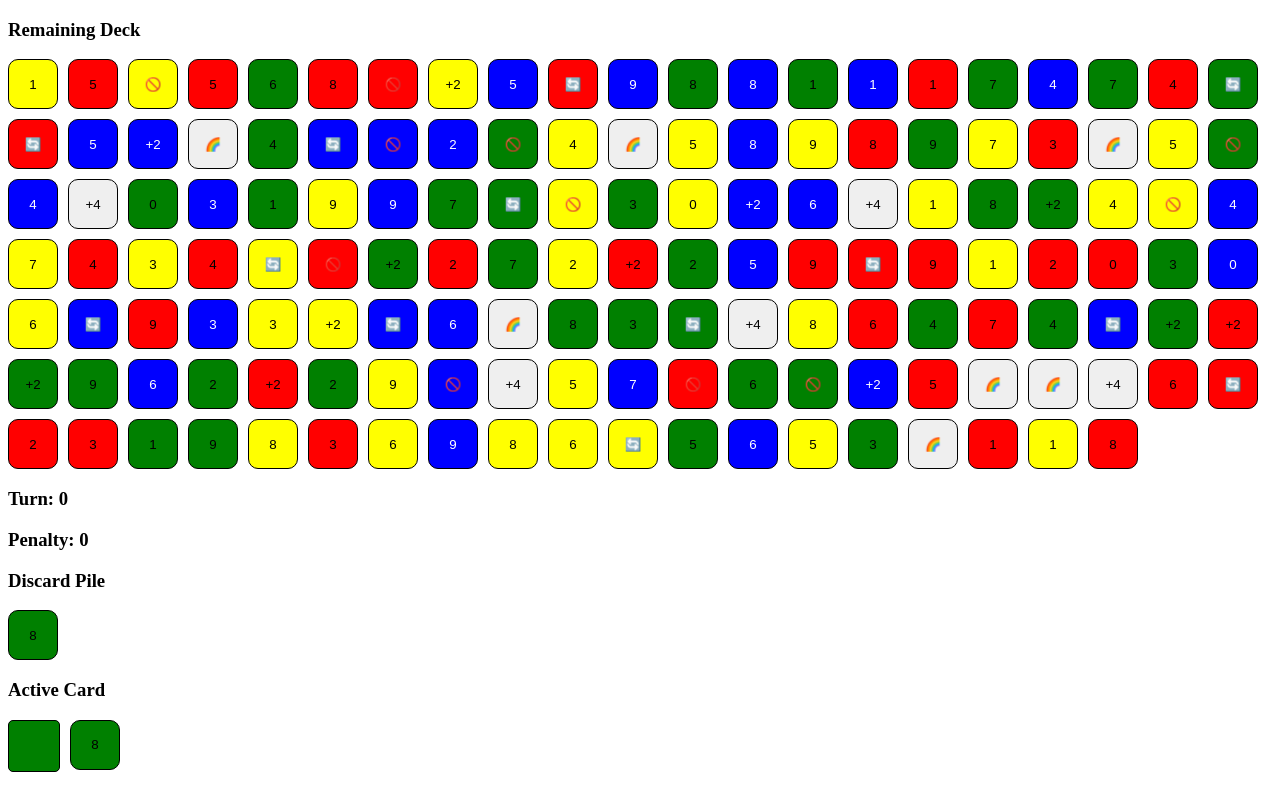
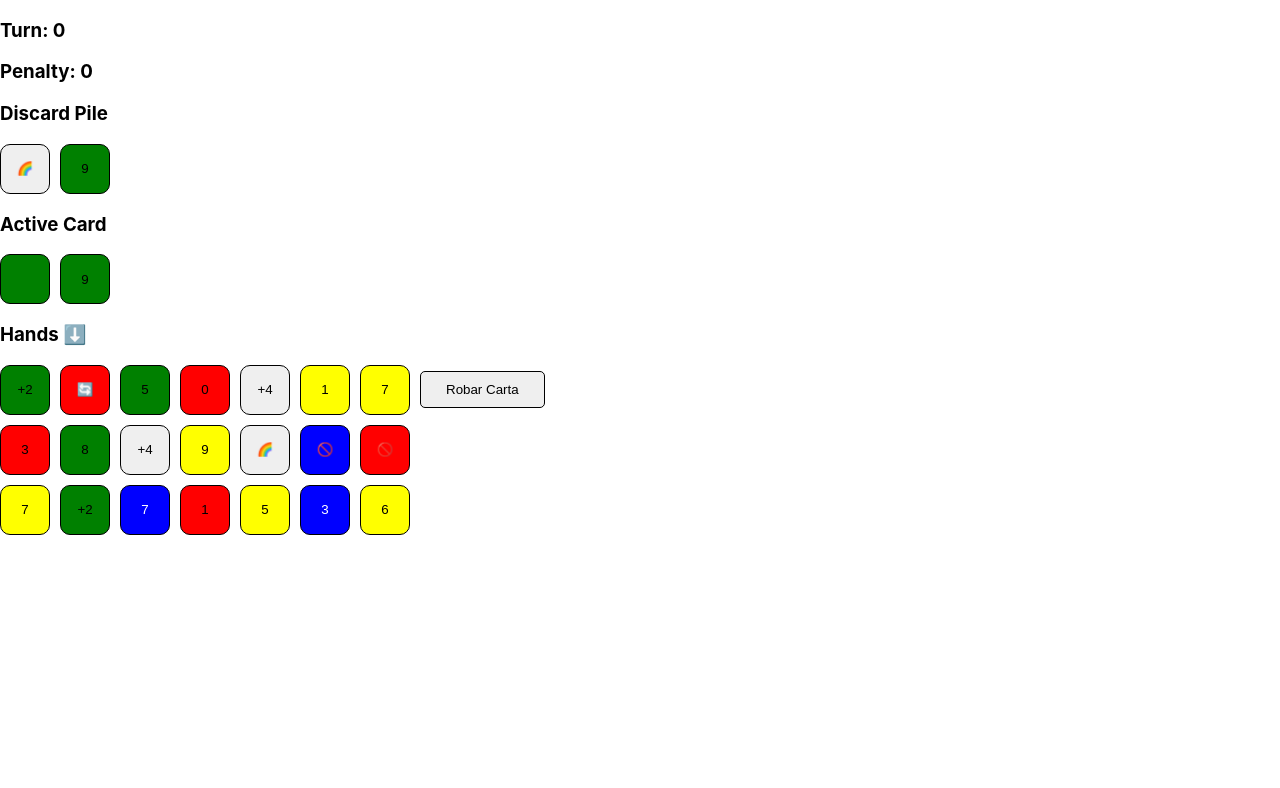
Before and after one commit to EdisonAvila19/UnoGame, a React (Vite) app: page / in a window 1280 px wide. Shown: the top 788 px of the page. Built offline with nearby package versions, Linux system fonts and the light colour scheme.

Commit message:
update css, types

```diff
--- /dev/null
+++ b/src/App.css
@@ -0,0 +1,98 @@
+body {
+  margin: 0;
+  font-family: -apple-system, BlinkMacSystemFont, 'Segoe UI', 'Roboto', 'Oxygen',
+    'Ubuntu', 'Cantarell', 'Fira Sans', 'Droid Sans', 'Helvetica Neue',
+    sans-serif;
+  -webkit-font-smoothing: antialiased;
+  -moz-osx-font-smoothing: grayscale;
+}
+
+.modal {
+  position: absolute;
+  top: 0;
+  width: 100%;
+  height: 100%;
+  min-height: 100vh;
+  min-width: 100vw;
+  display: flex;
+  align-items: center;
+  justify-content: center;
+}
+
+.modal-background {
+  position: absolute;
+  top: 0;
+  width: 100%;
+  height: 100%;
+  background: black;
+  opacity: 0.5;
+}
+
+.modal-content {
+  background: white;
+  opacity: 1;
+  width: 300px;
+  height: auto;
+  padding: 30px;
+  border-radius: 10px;
+  z-index: 1000;
+}
+
+.modal-content h2 {
+  margin-top: 0;
+  text-align: center;
+}
+
+.modal-content div {
+  display: grid;
+  justify-content: center;
+  align-items: center;
+  justify-items: center;
+  grid-template-columns: 45% 45%;
+  grid-column-gap: 20px;
+  grid-row-gap: 20px;
+}
+
+.modal-content button {
+  width: 100%;
+  aspect-ratio: 1/1;
+  border-radius: 10px;
+  cursor: pointer;
+}
+
+.modal-content button:hover {
+  opacity: 0.8;
+}
+
+.cardComponent {
+  width: 50px;
+  height: 50px;
+  display: flex;
+  justify-content: center;
+  align-items: center;
+  border-radius: 10px;
+  border: 1px solid black;
+  box-sizing: border-box;
+}
+
+.stealthCardBtn {
+  padding: 10px 25px;
+  border: 1px solid black;
+  border-radius: 5px;
+  cursor: pointer;
+}
+
+.hands {
+  display: flex;
+  flex-direction: column;
+  gap: 10px;
+}
+
+.hand {
+  display: flex;
+  flex-direction: row;
+  flex-wrap: wrap;
+  gap: 10px;
+  align-items: center;
+  /* border: 1px solid black; */
+}
--- a/src/App.tsx
+++ b/src/App.tsx
@@ -1,18 +1,11 @@
-import { useState } from 'react'
+import './App.css'
+import { useState, useCallback } from 'react'
 
-import type { Card as CardType } from './game/deck'
-
-import { COLORS, generateDeck, SPECIAL_CARDS, WILD_CARDS } from './game/deck'
+import { CardType, type Card, Color, COLORS, generateDeck, SPECIAL_CARDS, WILD_CARDS } from './game/deck'
 import { dealCards } from './game/deal'
 
-import { Card } from './components/card'
+import { Card as CardComponent } from './components/card'
 import { shuffle } from './game/shuffle'
-
-//TODO Cambia color con +4
-//TODO Cambiar de color con 🌈
-
-//TODO Regla del 0
-//TODO Regla del 7
 
 function calculateDecksNeeded(numPlayers: number, CARDS_PER_PLAYER: number) {
   const CARDS_PER_DECK = 108
@@ -34,13 +27,16 @@ function calculateDecksNeeded(numPlayers: number, CARDS_PER_PLAYER: number) {
 }
 
 export default function App() {
-  const NumberOfPlayers = 10
+  const NumberOfPlayers = 3
   const NumberOfCardsPerPlayer = 7
   const amountOfDecks = calculateDecksNeeded(NumberOfPlayers, NumberOfCardsPerPlayer)
 
   const [turn, setTurn] = useState <number> (0)
   const [penalty, setPenalty] = useState <number> (0)
   const [gameDirection, setGameDirection] = useState <'Clockwise' | 'CounterClockwise'> ('Clockwise')
+
+  const [showColorModal, setShowColorModal] = useState<boolean>(false)
+  const [resolveColor, setResolveColor] = useState<((color: Color) => void) | null>(null);
 
   const [board, setBoard] = useState(() => {
     const deck = generateDeck(amountOfDecks)
@@ -55,8 +51,6 @@ export default function App() {
     direction: 'Clockwise' | 'CounterClockwise' = gameDirection,
     isBlocked: boolean = false
   ) => {
-    console.log('endTurn', playerIndex, direction, 'isBlocked', isBlocked);
-    console.log(turn);
 
     let nextPlayer
 
@@ -99,94 +93,106 @@ export default function App() {
     setBoard({ ...board, hands: newHands, remainingDeck, discardPile })
   }
 
-  const discardCard = (Card: CardType, playerIndex: number) => {
+  const getPlayerChosenColor = () => {
+    return new Promise<Color>((resolve) => {
+      setShowColorModal(true);
+      setResolveColor(() => resolve); // Guardamos `resolve` para usarlo más tarde
+    });
+  };
 
-    const currentColor = board.activeColor
-    const currentValue = board.activeCard.value
+  const handleColorSelect = useCallback((color: Color) => {
+    if (resolveColor) {
+      resolveColor(color);
+      setShowColorModal(false);
+      setResolveColor(null);
+    }
+  }, [resolveColor])
 
-    const isWildCard = Card.value === WILD_CARDS[0] || Card.value === WILD_CARDS[1]
-    const isValidCard = Card.color === currentColor || Card.value === currentValue
+  const discardCard = async (card: Card, playerIndex: number) => {
+    //TODO Regla del 0
+    //TODO Regla del 7
 
-    // If another player plays and it is not their turn
-    if ( playerIndex !== turn ) {
-      if (!(Card.color === currentColor && Card.value === currentValue)) {
+    const { activeCard, activeColor, hands, discardPile } = board
+    const currentColor = activeColor
+    const currentValue = activeCard.value
+
+    const isWildCard = card.type === CardType.WILD
+    console.log({isWildCard})
+
+    const isValidCard = card.color === currentColor || card.value === currentValue
+    console.log({isValidCard})
+
+
+    // Si otro jugador intenta jugar fuera de su turno
+    if (playerIndex !== turn) {
+      if (!isValidCard) {
         drawCard(playerIndex, 2)
         return
       }
-    } else {
-      // If the active card is +2 or +4, add the penalty
-      if ( penalty > 0 && Card.value !== currentValue) {
+    }
+
+    // Aplicar penalización si corresponde
+    if (penalty > 0 && card.value !== currentValue) {
       drawCard(playerIndex, penalty)
       setPenalty(0)
       endTurn(playerIndex)
       return
     }
 
-      // if is not a valid card, draw per penalty and end turn
-      if (( !isWildCard && !isValidCard )){
+    // Si la carta jugada no es válida, el jugador roba por intentar poner una carta invalida, pero sigue el turno
+    if (!isWildCard && !isValidCard) {
       drawCard(playerIndex, 2)
       // endTurn(playerIndex)
       return
     }
+
+    // Remover la carta de la mano del jugador
+    const newHands = hands.map((hand, i) =>
+      i === playerIndex ? hand.filter(c => c.key !== card.key) : hand
+    )
+
+    // Agregar la carta al montón de descartes
+    const newDiscardPile = [...discardPile, card]
+
+    // Determinar el nuevo color activo (🌈 o +4)
+
+    let newActiveColor = card.color
+    if (!newActiveColor) {
+      newActiveColor = await getPlayerChosenColor()
     }
 
-    // remove the card from the player's hand
-    const newHands = [...board.hands]
-    newHands[playerIndex] = newHands[playerIndex].filter(card => card.key !== Card.key)
-
-    // add the card to the discard pile
-    const discardPile = [...board.discardPile]
-    discardPile.push(Card)
-
-    let activeColor
-    // set the active card and color
-
-    const activeCard = Card
-    if (activeCard.color)
-      activeColor = activeCard.color
-    else {
-      // TODO - El usuario podrá elegir el color
-
-      // assign a random color
-      activeColor = COLORS[Math.floor(Math.random() * COLORS.length)]
+    // Aplicar penalización si es +2 o +4
+    if (card.value === WILD_CARDS.DRAW_FOUR || card.value === SPECIAL_CARDS.DRAW_TWO) {
+      setPenalty(prev => prev + (card.value === '+2' ? 2 : 4))
     }
 
-    // If the active card is +2 or +4, add the penalty
-    if (activeCard.value === WILD_CARDS[1] || activeCard.value === SPECIAL_CARDS[2]) {
-      const newPenalty = activeCard.value === '+2' ? 2 : 4
-      setPenalty(penalty + newPenalty)
-    }
-
-    // If the active card is 🔄️, change the game direction
+    // Cambiar dirección si es 🔄️
     let newGameDirection = gameDirection
-    if (activeCard.value === SPECIAL_CARDS[1]) {
+    if (card.value === SPECIAL_CARDS.REVERSE) {
       newGameDirection = gameDirection === 'Clockwise' ? 'CounterClockwise' : 'Clockwise'
       setGameDirection(newGameDirection)
     }
 
-    setBoard({ ...board, hands: newHands, discardPile, activeCard, activeColor })
+    // Actualizar el estado del tablero
+    setBoard({ ...board, hands: newHands, discardPile: newDiscardPile, activeCard: card, activeColor: newActiveColor })
 
-    // If the active card is 🚫, skip the next player
-    if (activeCard.value === SPECIAL_CARDS[0]){
-      endTurn(playerIndex, newGameDirection, true)
-    } else {
-      endTurn(playerIndex, newGameDirection)
-    }
+    // Si la carta es 🚫, el siguiente jugador pierde el turno
+    endTurn(playerIndex, newGameDirection, card.value === SPECIAL_CARDS.SKIP)
   }
 
   return (
-    <>
-      <h3>Remaining Deck</h3>
+    <main>
+      {/* <h3>Remaining Deck</h3>
       <div style={{ display: 'flex', flexDirection: 'row', flexWrap: 'wrap', gap: '10px' }}>
         {
           board.remainingDeck.map((card) => {
             const { key } = card
             return (
-              <Card key={key} card={card} />
+              <CardComponent key={key} card={card} />
             )
           })
         }
-      </div>
+      </div> */}
 
       <h3>Turn: {turn}</h3>
       <h3>Penalty: {penalty}</h3>
@@ -196,7 +202,7 @@ export default function App() {
           board.discardPile.map((card) => {
             const { key } = card
             return (
-              <Card key={key} card={card} />
+              <CardComponent key={key} card={card} />
             )
           })
         }
@@ -204,30 +210,28 @@ export default function App() {
 
       <h3>Active Card</h3>
       <div style={{ display: 'flex', flexDirection: 'row', gap: '10px' }}>
-        <div style={{ background: board.activeColor, width: '50px', height: '50px', borderRadius: '5px', border: '1px solid black' }}></div>
-        <Card card={board.activeCard} />
+        <div style={{ background: board.activeColor}} className='cardComponent'></div>
+        <CardComponent card={board.activeCard} />
       </div>
 
       <h3>Hands {gameDirection === 'Clockwise' ? '⬇️' : '⬆️'}</h3>
-      <div style={{ display: 'flex', flexDirection: 'column', gap: '10px' }}>
+      <div className='hands'>
         {
           board.hands.map((hand, index) => {
             return (
-              <div key={index} style={{ display: 'flex', flexDirection: 'row', flexWrap: 'wrap', gap: '10px', alignItems: 'center', border: '1px solid black' }}>
+              <div key={index} className='hand'>
                 {
                   hand.map((card) => {
                     const { key } = card
                     return (
-                      <Card key={key} card={card} playerIndex={index} discardCard={discardCard}  />
+                      <CardComponent key={key} card={card} playerIndex={index} discardCard={discardCard}  />
                     )
                   })
                 }
                 {
                   ((turn === index) && (penalty === 0))
                   && (
-                    <button
-                      onClick={() => drawCard(index)}
-                      style={{ padding: '10px 25px', border: '1px solid black', borderRadius: '5px', cursor: 'pointer' }}>
+                    <button onClick={() => drawCard(index)} className='stealthCardBtn' >
                       Robar Carta
                     </button>
                   )
@@ -235,9 +239,9 @@ export default function App() {
                 {
                   ((turn === index) && (penalty > 0))
                   && (
-                    <button
+                    <button className='stealthCardBtn'
                       onClick={() => {drawCard(index, penalty); setPenalty(0); endTurn(index)}}
-                      style={{ padding: '10px 25px', border: '1px solid black', borderRadius: '5px', cursor: 'pointer' }}>
+                    >
                       Robar {penalty} Cartas
                     </button>
                   )
@@ -247,6 +251,20 @@ export default function App() {
           })
         }
       </div>
-    </>
+      {
+        showColorModal &&
+        <div className="modal">
+          <div className='modal-background'></div>
+          <div className='modal-content'>
+            <h2>Elige un color</h2>
+            <div >
+              {COLORS.map((color) => (
+                <button key={color} onClick={() => handleColorSelect(color)} style={{background: color}} ></button>
+              ))}
+            </div>
+          </div>
+        </div>
+      }
+    </main>
   )
 }
--- a/src/components/card.tsx
+++ b/src/components/card.tsx
@@ -15,7 +15,8 @@ export function Card({ card, playerIndex, discardCard }: Readonly<CardProps>) {
     <button
       onClick={() => discardCard?.(card, playerIndex ?? 0)}
       data-key={card.key}
-      style={{ background: color, width: '50px', height: '50px', display: 'flex', justifyContent: 'center', alignItems: 'center', color: fontColor, borderRadius: '10px', border: '1px solid black' }}>
+      className='cardComponent'
+      style={{ background: color, color: fontColor }}>
       {value}
     </button>
   )
--- a/src/game/deck.ts
+++ b/src/game/deck.ts
@@ -1,18 +1,34 @@
 import { shuffle } from './shuffle'
 
+export const CardType = {
+  NUMBER : 'number',
+  SPECIAL : 'special',
+  WILD : 'wild'
+} as const
+
 export const COLORS = ['red', 'green', 'blue', 'yellow'] as const
-export const SPECIAL_CARDS = ['🚫', '🔄️', '+2'] as const
-export const WILD_CARDS = ['🌈', '+4'] as const
+export const SPECIAL_CARDS = {
+  SKIP: '🚫',
+  REVERSE: '🔄️',
+  DRAW_TWO: '+2'
+} as const
+
+export const WILD_CARDS = {
+  CHANGE_COLOR: '🌈',
+  DRAW_FOUR: '+4'
+} as const
 
 export type Color = (typeof COLORS)[number] // = red | green | blue | yellow
-export type SpecialCard = (typeof SPECIAL_CARDS)[number] // = skip | reverse | draw2
-export type WildCard = (typeof WILD_CARDS)[number] // = wild | wildDraw4
-export type CardType = 'number' | 'special' | 'wild'
+export type SpecialCard = (typeof SPECIAL_CARDS)[keyof typeof SPECIAL_CARDS] // = skip | reverse | draw2
+export type WildCard = (typeof WILD_CARDS)[keyof typeof WILD_CARDS]// = ChangeColor | DrawFour
+
+export type CardValue = number | SpecialCard | WildCard
+export type CardType = (typeof CardType)[keyof typeof CardType]
 
 export interface Card {
   key: string
   type: CardType
-  value: number | SpecialCard | WildCard
+  value: CardValue
   color?: Color
 }
 
@@ -21,24 +37,25 @@ export const generateDeck = (amount: number): Card[] => {
 
   for (let d = 1; d <= amount; d++){
     COLORS.forEach(color => {
-      deck.push({ key: `${color}-${0}-${d}`, type: 'number', value: 0, color })
+      deck.push({ key: `${color}-${0}-${d}`, type: CardType.NUMBER, value: 0, color })
       for (let i = 1; i <= 9; i++){
-        deck.push({ key: `${color}-${i}-1-${d}`, type: 'number', value: i, color })
-        deck.push({ key: `${color}-${i}-2-${d}`, type: 'number', value: i, color })
+        deck.push({ key: `${color}-${i}-1-${d}`, type: CardType.NUMBER, value: i, color })
+        deck.push({ key: `${color}-${i}-2-${d}`, type: CardType.NUMBER, value: i, color })
       }
 
-      SPECIAL_CARDS.forEach(specialCard => {
-        deck.push({ key: `${color}-${specialCard}-1-${d}`, type: 'special', value: specialCard, color })
-        deck.push({ key: `${color}-${specialCard}-2-${d}`, type: 'special', value: specialCard, color })
+      Object.entries(SPECIAL_CARDS).forEach(([_, specialCard]) => {
+        deck.push({ key: `${color}-${specialCard}-1-${d}`, type: CardType.SPECIAL, value: specialCard, color })
+        deck.push({ key: `${color}-${specialCard}-2-${d}`, type: CardType.SPECIAL, value: specialCard, color })
       })
 
     })
 
-     WILD_CARDS.forEach(wildCard => {
-       deck.push({ key: `wild-${wildCard}-1-${d}`, type: 'wild', value: wildCard })
-       deck.push({ key: `wild-${wildCard}-2-${d}`, type: 'wild', value: wildCard })
-       deck.push({ key: `wild-${wildCard}-3-${d}`, type: 'wild', value: wildCard })
-       deck.push({ key: `wild-${wildCard}-4-${d}`, type: 'wild', value: wildCard })
+     Object.entries(WILD_CARDS).forEach(([_, wildCard]) => {
+
+       deck.push({ key: `wild-${wildCard}-1-${d}`, type: CardType.WILD, value: wildCard })
+       deck.push({ key: `wild-${wildCard}-2-${d}`, type: CardType.WILD, value: wildCard })
+       deck.push({ key: `wild-${wildCard}-3-${d}`, type: CardType.WILD, value: wildCard })
+       deck.push({ key: `wild-${wildCard}-4-${d}`, type: CardType.WILD, value: wildCard })
      })
   }
 
```
Lines whose indentation alone changed are shown as unchanged.
